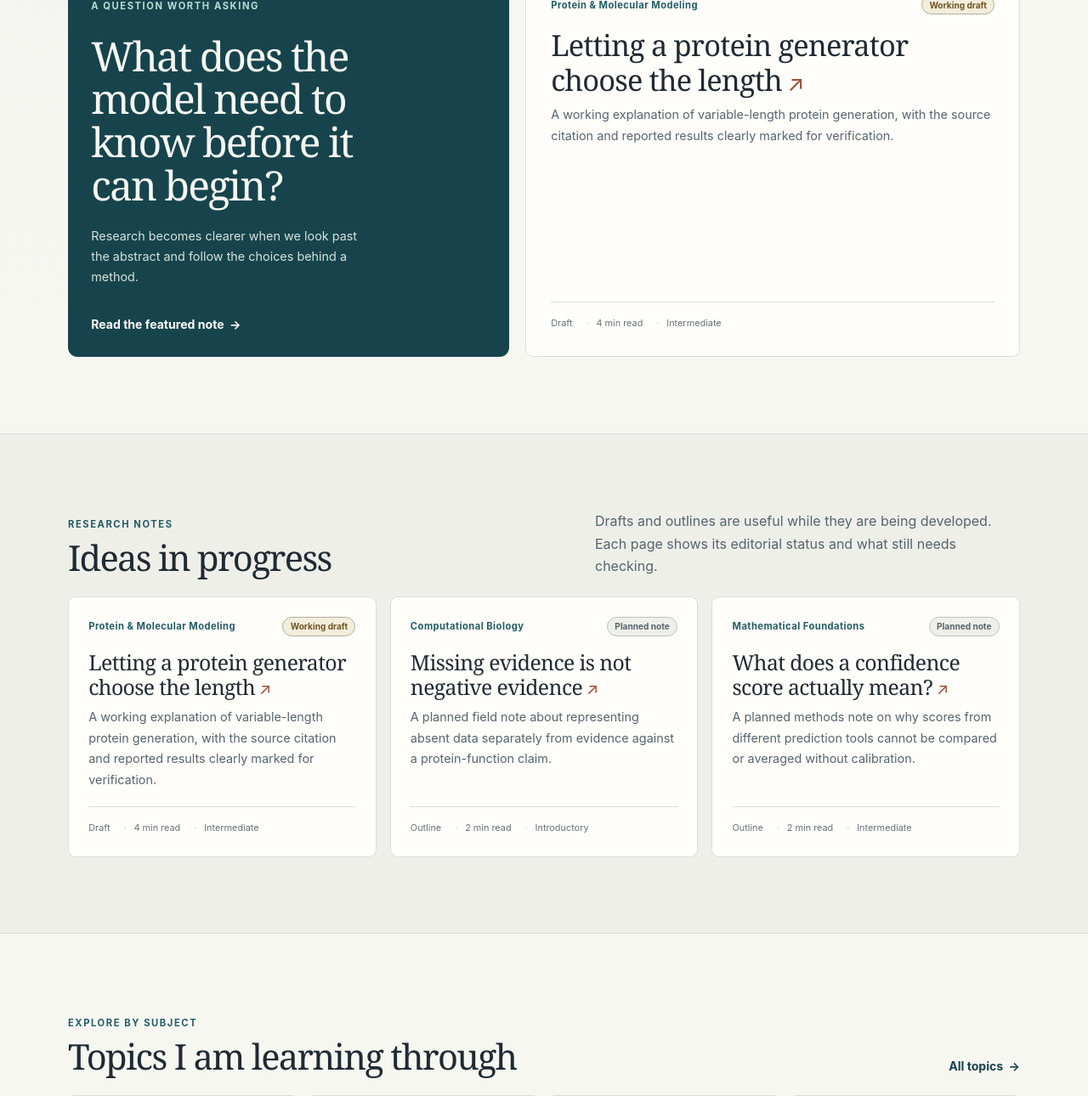
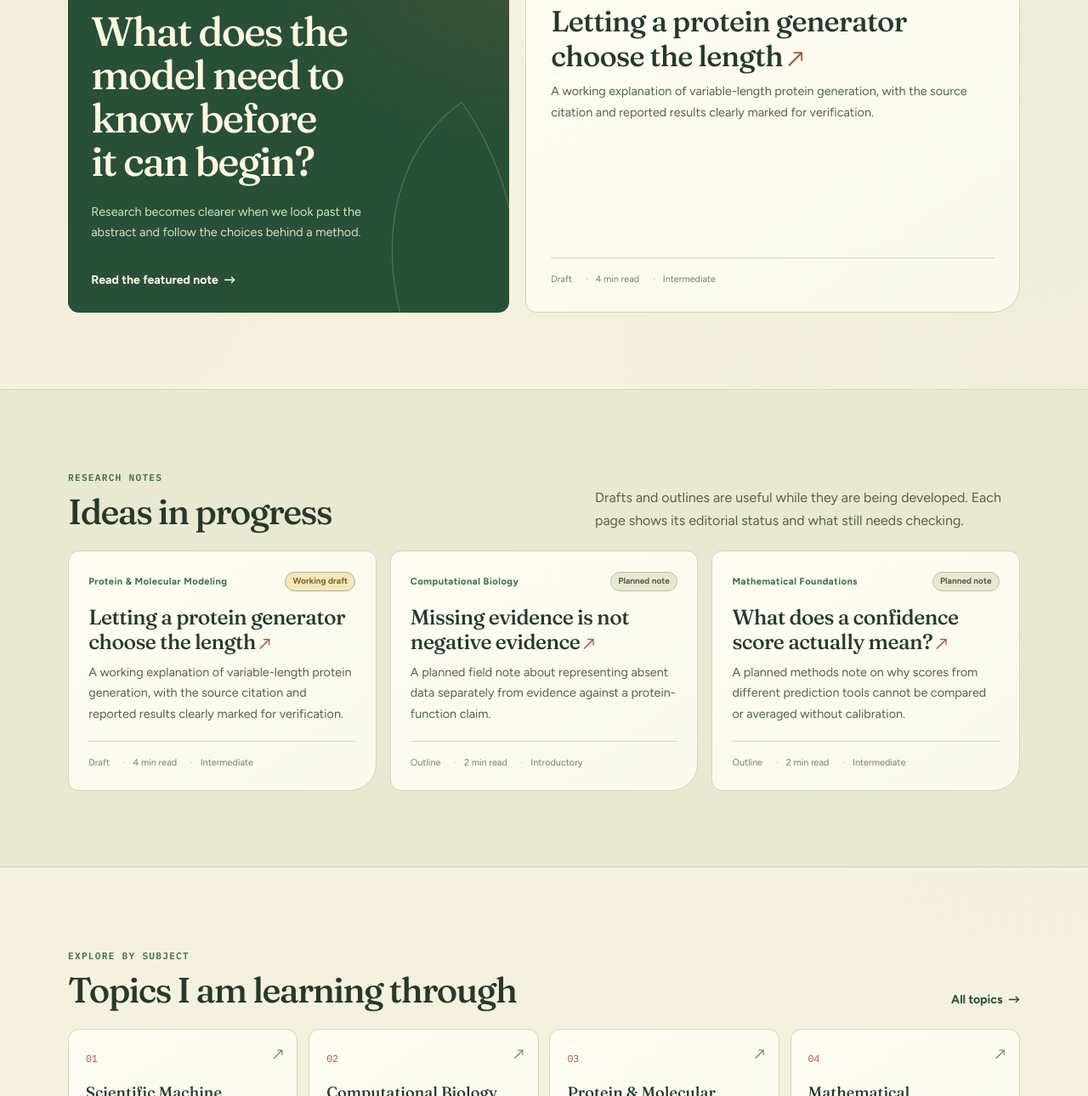
Before and after one commit to ParthibuWu/Beyond-the-Abstract, an Astro site: page / in a window 1280 px wide. Shown: the part 1071-2361 px from the top of the page at 85% size. Built offline with nearby package versions, Linux system fonts and the light colour scheme; Astro itself is replaced by a stand-in of ours.

Commit message:
Add files via upload

```diff
--- a/src/components/SiteLayout.astro
+++ b/src/components/SiteLayout.astro
@@ -32,7 +32,10 @@ const socialImage = image ? new URL(base + image.replace(/^\//, ""), Astro.site
     <meta name="viewport" content="width=device-width, initial-scale=1" />
     <meta name="generator" content={Astro.generator} />
     <meta name="description" content={description} />
-    <meta name="theme-color" content="#f7f7f2" />
+    <meta name="theme-color" content="#f5f1df" />
+    <link rel="preconnect" href="https://fonts.googleapis.com" />
+    <link rel="preconnect" href="https://fonts.gstatic.com" crossorigin="anonymous" />
+    <link href="https://fonts.googleapis.com/css2?family=Figtree:wght@400;500;600;700&family=Fraunces:opsz,wght@9..144,400;9..144,500;9..144,600&family=IBM+Plex+Mono:wght@400;500;600&display=swap" rel="stylesheet" />
     <meta property="og:type" content={ogType} />
     <meta property="og:title" content={title} />
     <meta property="og:description" content={description} />
--- a/src/styles/global.css
+++ b/src/styles/global.css
@@ -1,24 +1,29 @@
 :root {
   color-scheme: light;
-  --paper: #f7f7f2;
-  --paper-2: #efefea;
-  --surface: #fffefa;
-  --ink: #202a32;
-  --ink-soft: #55646c;
-  --ink-faint: #657276;
-  --line: #d9ded9;
-  --line-strong: #b9c6c1;
-  --teal: #245d65;
-  --teal-deep: #17444c;
-  --teal-pale: #e3efec;
-  --coral: #a14935;
-  --coral-pale: #f4e7e1;
-  --gold: #705525;
-  --gold-pale: #f3eddc;
-  --shadow: 0 18px 55px rgb(32 42 50 / 8%);
-  --serif: Georgia, "Times New Roman", serif;
-  --sans: Inter, ui-sans-serif, system-ui, -apple-system, BlinkMacSystemFont, "Segoe UI", sans-serif;
-  --mono: "SFMono-Regular", Consolas, "Liberation Mono", monospace;
+  --paper: #f5f1df;
+  --paper-2: #e9e8d1;
+  --surface: #fffdf3;
+  --ink: #26392b;
+  --ink-soft: #52624f;
+  --ink-faint: #71806b;
+  --line: #d2d7ba;
+  --line-strong: #aab79a;
+  --teal: #3b7049;
+  --teal-deep: #284f38;
+  --teal-pale: #e4ecd7;
+  --coral: #a65336;
+  --coral-pale: #f2e3d5;
+  --gold: #86631e;
+  --gold-pale: #f3e8be;
+  --button-ink: #fffdf3;
+  --feature-panel: #284f38;
+  --feature-ink: #fff8df;
+  --feature-eyebrow: #edd98e;
+  --feature-soft: #d5e2bf;
+  --shadow: 0 20px 60px rgb(42 65 39 / 11%);
+  --serif: "Fraunces", Georgia, serif;
+  --sans: "Figtree", "Trebuchet MS", sans-serif;
+  --mono: "IBM Plex Mono", "Liberation Mono", monospace;
   font-family: var(--sans);
   background: var(--paper);
   color: var(--ink);
@@ -28,22 +33,27 @@
 
 html[data-theme="dark"] {
   color-scheme: dark;
-  --paper: #151d20;
-  --paper-2: #1e292c;
-  --surface: #202c2f;
-  --ink: #e9ece6;
-  --ink-soft: #b3c0bd;
-  --ink-faint: #92a09e;
-  --line: #354448;
-  --line-strong: #526366;
-  --teal: #8fc4bc;
-  --teal-deep: #b2d7d1;
-  --teal-pale: #243b3e;
-  --coral: #efa18a;
-  --coral-pale: #442f2a;
-  --gold: #e0c886;
-  --gold-pale: #39352a;
-  --shadow: 0 18px 55px rgb(0 0 0 / 22%);
+  --paper: #15241b;
+  --paper-2: #203329;
+  --surface: #26392e;
+  --ink: #f0efda;
+  --ink-soft: #c4d0b7;
+  --ink-faint: #a0b094;
+  --line: #394e40;
+  --line-strong: #58705c;
+  --teal: #a3c985;
+  --teal-deep: #c3dc9d;
+  --teal-pale: #2c4432;
+  --coral: #e69a72;
+  --coral-pale: #49352c;
+  --gold: #e0c16c;
+  --gold-pale: #443e27;
+  --button-ink: #1b3022;
+  --feature-panel: #203d2c;
+  --feature-ink: #f5f1dc;
+  --feature-eyebrow: #e8d27c;
+  --feature-soft: #c4d6ae;
+  --shadow: 0 20px 60px rgb(0 0 0 / 26%);
 }
 
 * { box-sizing: border-box; }
@@ -52,7 +62,8 @@ body {
   margin: 0;
   min-width: 320px;
   background:
-    radial-gradient(ellipse at 5% -12%, rgb(36 93 101 / 5%), transparent 34rem),
+    radial-gradient(ellipse at 8% -10%, color-mix(in srgb, var(--gold) 10%, transparent), transparent 35rem),
+    radial-gradient(ellipse at 95% 12%, color-mix(in srgb, var(--teal) 6%, transparent), transparent 40rem),
     var(--paper);
   color: var(--ink);
   font: 400 1rem/1.65 var(--sans);
@@ -62,8 +73,8 @@ button, a { -webkit-tap-highlight-color: transparent; }
 a { color: var(--teal-deep); text-underline-offset: .2em; }
 a:hover { color: var(--coral); }
 img, svg { max-width: 100%; }
-::selection { color: #fff; background: var(--teal); }
-:focus-visible { outline: 3px solid var(--coral); outline-offset: 4px; }
+::selection { color: var(--surface); background: var(--teal-deep); }
+:focus-visible { outline: 3px solid var(--gold); outline-offset: 4px; }
 
 .skip-link {
   position: fixed;
@@ -95,7 +106,8 @@ img, svg { max-width: 100%; }
   position: relative;
   z-index: 20;
   border-bottom: 1px solid var(--line);
-  background: color-mix(in srgb, var(--paper) 94%, transparent);
+  background: color-mix(in srgb, var(--paper) 88%, transparent);
+  backdrop-filter: blur(14px);
 }
 .header-inner {
   width: min(1240px, calc(100% - 3rem));
@@ -122,8 +134,8 @@ img, svg { max-width: 100%; }
 }
 .brand-mark svg { width: 38px; height: 38px; }
 .brand-copy { display: grid; line-height: 1.2; }
-.brand-copy strong { font: 600 1rem/1.15 var(--serif); letter-spacing: -.015em; }
-.brand-copy small { margin-top: .22rem; color: var(--ink-faint); font-size: .69rem; letter-spacing: .045em; }
+.brand-copy strong { font: 600 1.04rem/1.15 var(--serif); letter-spacing: -.025em; }
+.brand-copy small { margin-top: .22rem; color: var(--ink-faint); font: 500 .64rem/1.3 var(--mono); letter-spacing: .025em; }
 .primary-nav { display: flex; align-items: center; gap: clamp(.8rem, 2vw, 1.8rem); }
 .primary-nav a {
   padding-block: .55rem;
@@ -196,6 +208,24 @@ main { min-height: 56vh; }
   overflow: hidden;
   padding: clamp(4.3rem, 9vw, 8rem) 0 clamp(3.8rem, 8vw, 7rem);
   border-bottom: 1px solid var(--line);
+  background:
+    radial-gradient(ellipse at 84% 12%, color-mix(in srgb, var(--gold) 12%, transparent), transparent 27rem),
+    linear-gradient(135deg, color-mix(in srgb, var(--teal-pale) 38%, transparent), transparent 62%);
+}
+.hero::after {
+  content: "";
+  position: absolute;
+  right: -7rem;
+  bottom: -11rem;
+  width: 27rem;
+  aspect-ratio: 1;
+  border: 1px solid color-mix(in srgb, var(--teal) 14%, transparent);
+  border-radius: 68% 32% 62% 38% / 42% 58% 42% 58%;
+  background:
+    linear-gradient(132deg, transparent 49.8%, color-mix(in srgb, var(--teal) 12%, transparent) 50%, transparent 50.3%),
+    radial-gradient(ellipse at 36% 35%, color-mix(in srgb, var(--teal) 7%, transparent), transparent 65%);
+  transform: rotate(-24deg);
+  pointer-events: none;
 }
 .hero::before {
   content: "";
@@ -204,7 +234,7 @@ main { min-height: 56vh; }
   height: 1px;
   background: linear-gradient(90deg, transparent, var(--line-strong), transparent);
 }
-.hero-grid { display: grid; grid-template-columns: minmax(0, 1.05fr) minmax(340px, .95fr); align-items: center; gap: clamp(2rem, 7vw, 6rem); }
+.hero-grid { position: relative; z-index: 1; display: grid; grid-template-columns: minmax(0, 1.05fr) minmax(340px, .95fr); align-items: center; gap: clamp(2rem, 7vw, 6rem); }
 .hero-copy { position: relative; z-index: 1; }
 .hero h1 {
   max-width: 760px;
@@ -226,13 +256,13 @@ main { min-height: 56vh; }
   border: 1px solid var(--teal);
   border-radius: .38rem;
   background: var(--teal);
-  color: #fff;
+  color: var(--button-ink);
   font-size: .84rem;
   font-weight: 680;
   text-decoration: none;
   cursor: pointer;
 }
-.button:hover { border-color: var(--teal-deep); background: var(--teal-deep); color: #fff; }
+.button:hover { border-color: var(--teal-deep); background: var(--teal-deep); color: var(--surface); }
 .button-secondary { background: transparent; color: var(--teal-deep); }
 .button-secondary:hover { background: var(--teal-pale); color: var(--teal-deep); }
 .button-quiet { border-color: var(--line); background: var(--surface); color: var(--ink); }
@@ -245,14 +275,28 @@ main { min-height: 56vh; }
   min-height: 380px;
   padding: 1.4rem;
   border: 1px solid var(--line);
-  border-radius: 1rem;
+  border-radius: 1.25rem 1.25rem 3rem 1.25rem;
   background:
-    linear-gradient(var(--line) 1px, transparent 1px),
-    linear-gradient(90deg, var(--line) 1px, transparent 1px),
+    radial-gradient(circle at 78% 18%, color-mix(in srgb, var(--gold) 23%, transparent), transparent 8rem),
+    linear-gradient(color-mix(in srgb, var(--teal) 12%, transparent) 1px, transparent 1px),
+    linear-gradient(90deg, color-mix(in srgb, var(--teal) 12%, transparent) 1px, transparent 1px),
     var(--surface);
-  background-size: 34px 34px;
+  background-size: auto, 34px 34px, 34px 34px, auto;
   box-shadow: var(--shadow);
 }
+.hero-figure::before {
+  content: "";
+  position: absolute;
+  top: 4.1rem;
+  right: 2.4rem;
+  width: 8.5rem;
+  aspect-ratio: 1;
+  border: 1px solid color-mix(in srgb, var(--gold) 28%, transparent);
+  border-radius: 50%;
+  box-shadow: 0 0 0 14px color-mix(in srgb, var(--gold) 7%, transparent), 0 0 0 29px color-mix(in srgb, var(--gold) 4%, transparent);
+  pointer-events: none;
+}
+.figure-top, .figure-annotation { position: relative; z-index: 1; }
 .figure-top { display: flex; justify-content: space-between; gap: 1rem; color: var(--ink-faint); font-size: .68rem; letter-spacing: .1em; text-transform: uppercase; }
 .figure-top span:last-child { color: var(--teal); }
 .sequence-demo { position: absolute; inset: 4.4rem 1.3rem 4.5rem; display: flex; flex-direction: column; justify-content: center; gap: 1.7rem; }
@@ -263,6 +307,7 @@ main { min-height: 56vh; }
 .sequence-nodes { position: absolute; display: flex; gap: .34rem; padding-left: 1.2rem; }
 .sequence-nodes i { width: 13px; height: 13px; border: 2px solid var(--teal); border-radius: 50%; background: var(--surface); }
 .sequence-nodes i:nth-child(3n+2) { border-color: var(--coral); }
+.sequence-nodes i:nth-child(5n) { border-color: var(--gold); }
 .sequence-nodes i:nth-child(4n) { background: var(--teal); }
 .row-2 .sequence-nodes { gap: .4rem; }
 .row-2 .sequence-nodes i { width: 14px; height: 14px; }
@@ -280,14 +325,18 @@ main { min-height: 56vh; }
   justify-content: space-between;
   min-height: 270px;
   padding: 1.7rem;
-  border-radius: .7rem;
-  background: var(--teal-deep);
-  color: #f5f7f2;
+  overflow: hidden;
+  position: relative;
+  border-radius: .8rem 2.6rem .8rem .8rem;
+  background:
+    radial-gradient(ellipse at 100% 0%, color-mix(in srgb, var(--gold) 23%, transparent), transparent 18rem),
+    var(--feature-panel);
+  color: var(--feature-ink);
 }
-.featured-label .eyebrow { color: #b9dbd4; }
+.featured-label .eyebrow { color: var(--feature-eyebrow); }
 .featured-label h3 { max-width: 320px; margin: 1.4rem 0; font: 500 clamp(1.9rem, 4vw, 3rem)/1.06 var(--serif); letter-spacing: -.04em; }
-.featured-label p { max-width: 330px; margin: 0; color: #d4e2de; font-size: .9rem; }
-.featured-label .text-link { align-self: flex-start; margin-top: 2rem; color: #fff; }
+.featured-label p { max-width: 330px; margin: 0; color: var(--feature-soft); font-size: .9rem; }
+.featured-label .text-link { align-self: flex-start; margin-top: 2rem; color: var(--feature-ink); }
 .article-card {
   display: flex;
   flex-direction: column;
@@ -536,6 +585,63 @@ html[data-theme="dark"] .article-body .astro-code span { color: var(--shiki-dark
 .toast { position: fixed; z-index: 90; right: 1rem; bottom: 1rem; max-width: calc(100% - 2rem); padding: .65rem .9rem; border-radius: .35rem; background: var(--ink); color: var(--paper); opacity: 0; pointer-events: none; transform: translateY(.5rem); transition: opacity .18s ease, transform .18s ease; font-size: .78rem; }
 .toast.is-visible { opacity: 1; transform: translateY(0); }
 
+/* Solarpunk editorial layer: organic forms, field-note labels, and one quiet entrance. */
+.eyebrow, .kicker, .figure-top, .sequence-label, .sequence-length,
+.meta-label, .project-card dt, .footer-links .eyebrow {
+  font-family: var(--mono);
+}
+.eyebrow, .kicker { letter-spacing: .11em; }
+.hero h1, .page-heading h1, .article-head h1 { font-variation-settings: "SOFT" 40, "WONK" 1; }
+.hero h1 em { text-shadow: 0 .07em 0 color-mix(in srgb, var(--gold) 24%, transparent); }
+.hero-figure { background-repeat: no-repeat, repeat, repeat, no-repeat; }
+.sequence-demo { z-index: 1; }
+.button { border-radius: 999px 999px 999px .45rem; }
+.button-secondary, .button-quiet { border-radius: 999px 999px 999px .45rem; }
+.article-card, .topic-card, .project-card, .profile-panel, .cv-card,
+.article-toc, .archive-tools, .empty-state, .article-nav a {
+  border-radius: .8rem .8rem 2rem .8rem;
+}
+.article-card, .topic-card, .project-card {
+  background: linear-gradient(145deg, var(--surface), color-mix(in srgb, var(--teal-pale) 23%, var(--surface)));
+}
+.article-card:hover { transform: translateY(-4px); }
+.topic-card:hover { transform: translateY(-3px); }
+.topic-card { transition: border-color .2s ease, background .2s ease, transform .2s ease; }
+.featured-label { isolation: isolate; }
+.featured-label::after {
+  content: "";
+  position: absolute;
+  z-index: -1;
+  right: -3rem;
+  bottom: -5rem;
+  width: 14rem;
+  height: 18rem;
+  border: 1px solid color-mix(in srgb, var(--feature-soft) 28%, transparent);
+  border-radius: 100% 0 100% 0;
+  transform: rotate(-35deg);
+}
+.featured-label h3 { text-wrap: balance; }
+.site-footer { background: linear-gradient(180deg, transparent, color-mix(in srgb, var(--teal-pale) 28%, transparent)); }
+.hero-copy > * {
+  opacity: 0;
+  animation: sprout-in 720ms cubic-bezier(.2, .75, .25, 1) both;
+}
+.hero-copy > :nth-child(1) { animation-delay: 50ms; }
+.hero-copy > :nth-child(2) { animation-delay: 125ms; }
+.hero-copy > :nth-child(3) { animation-delay: 200ms; }
+.hero-copy > :nth-child(4) { animation-delay: 275ms; }
+.hero-copy > :nth-child(5) { animation-delay: 350ms; }
+.hero-copy > :nth-child(6) { animation-delay: 425ms; }
+.hero-figure { animation: solar-rise 900ms cubic-bezier(.2, .75, .25, 1) 160ms both; }
+@keyframes sprout-in {
+  from { opacity: 0; transform: translateY(18px); }
+  to { opacity: 1; transform: translateY(0); }
+}
+@keyframes solar-rise {
+  from { opacity: 0; transform: translateY(18px) rotate(1.5deg); }
+  to { opacity: 1; transform: translateY(0) rotate(0); }
+}
+
 @media (max-width: 950px) {
   .header-inner { width: min(100% - 2rem, 800px); }
   .menu-toggle {
@@ -617,5 +723,5 @@ html[data-theme="dark"] .article-body .astro-code span { color: var(--shiki-dark
   .footer-bottom { width: calc(100% - 2rem); display: grid; }
 }
 @media (prefers-reduced-motion: reduce) {
-  *, *::before, *::after { scroll-behavior: auto !important; transition-duration: .01ms !important; animation-duration: .01ms !important; animation-iteration-count: 1 !important; }
+  *, *::before, *::after { scroll-behavior: auto !important; transition-duration: .01ms !important; animation-duration: .01ms !important; animation-delay: 0ms !important; animation-iteration-count: 1 !important; }
 }
```
Also changed, not shown: public/favicon.svg.
